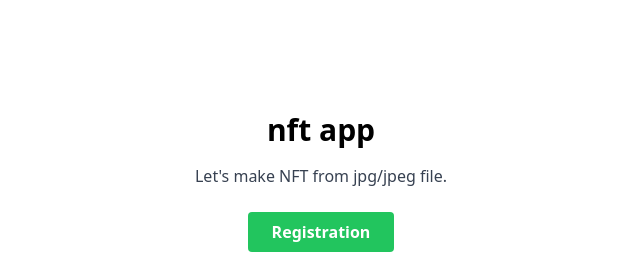
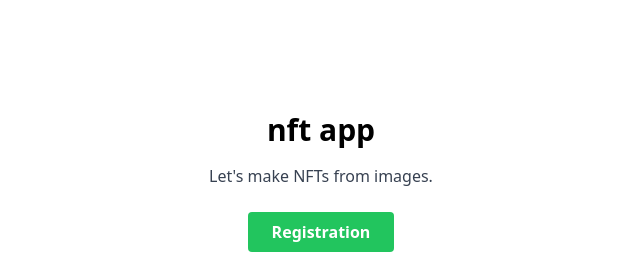
Before and after one commit to iidyuk/App_Nft_WebApp, a Nuxt app: page / in a window 1280 px wide. Shown: the top 254 px of the page, without its empty margins (319-959 px from the left). Built offline with nearby package versions, Linux system fonts and the light colour scheme.

Commit message:
edit text

```diff
--- a/src/pages/index.vue
+++ b/src/pages/index.vue
@@ -1,7 +1,7 @@
 <template>
   <div class="max-w-lg mx-auto mt-20 p-8 text-center">
     <h1 class="text-3xl font-bold mb-4">nft app</h1>
-    <p class="mb-6 text-gray-700">Let's make NFT from jpg/jpeg file.</p>
+    <p class="mb-6 text-gray-700">Let's make NFTs from images.</p>
     <div class="space-y-4">
       <NuxtLink to="/registration" class="inline-block bg-green-500 hover:bg-green-600 text-white font-semibold py-2 px-6 rounded transition">Registration</NuxtLink>
       <br>
```
